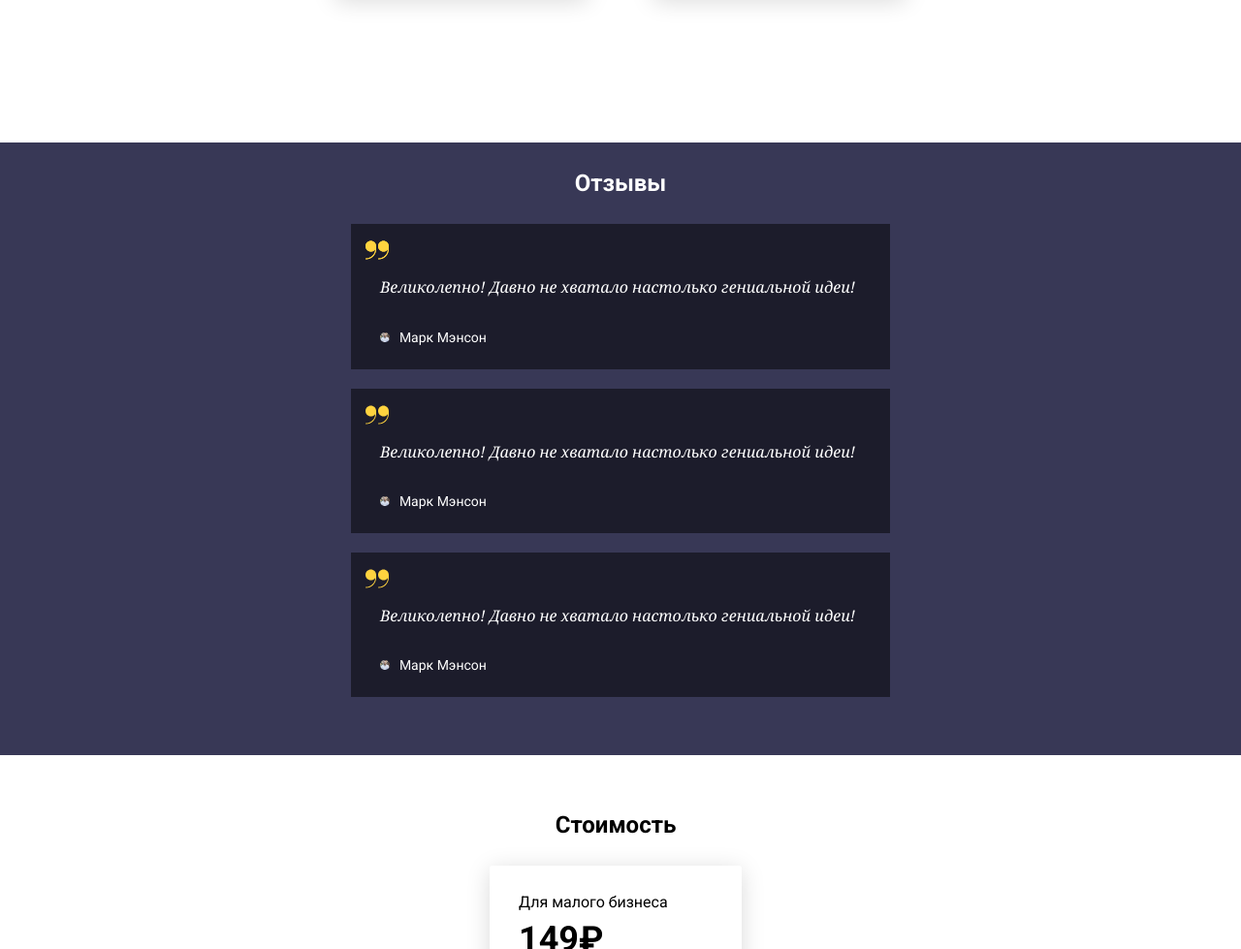
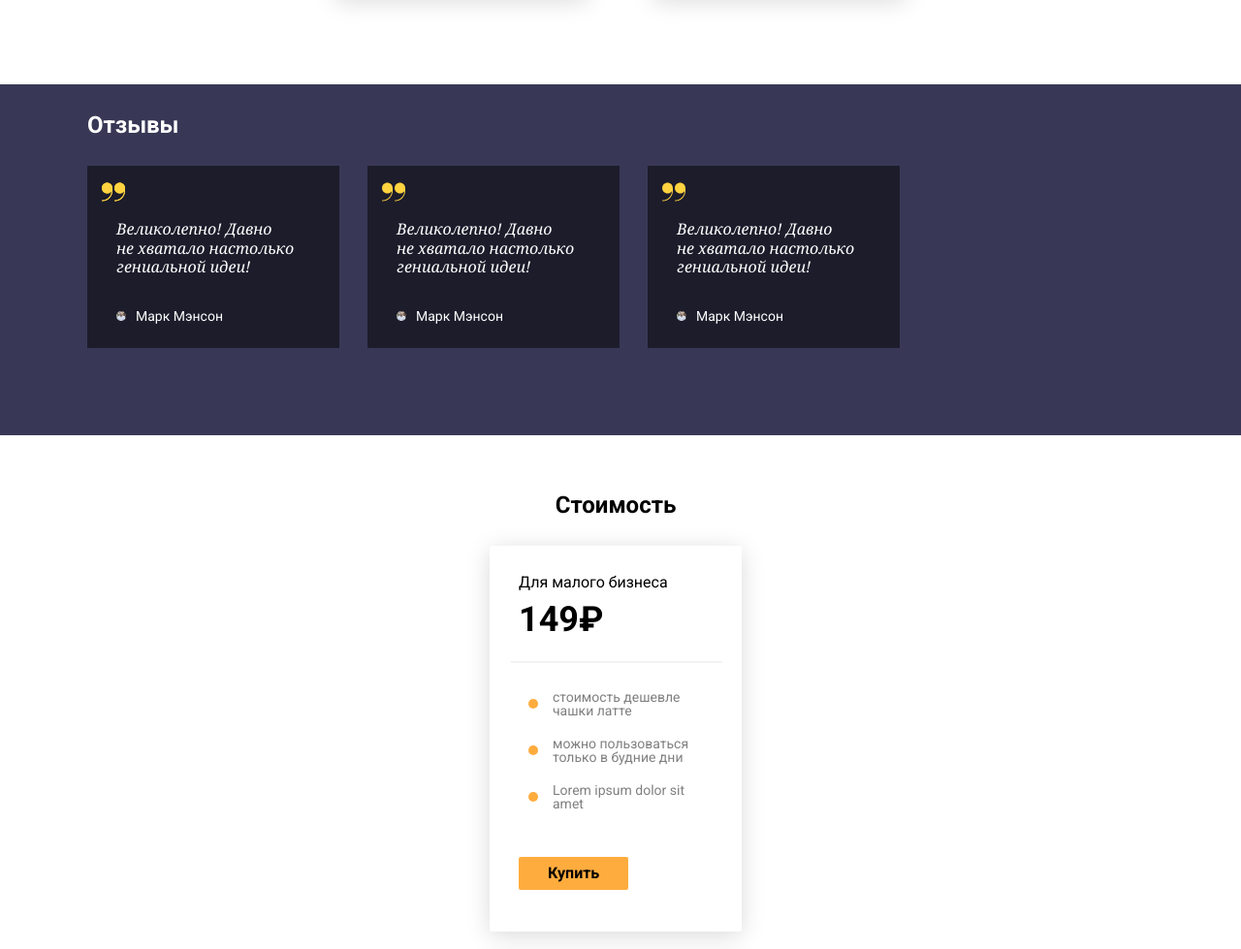
Before and after one commit to evgeny-matveev/HSE-responsive-landing, a plain HTML site: page index.html in a window 1280 px wide. Shown: the part 1257-2236 px from the top of the page at 97% size. Drawn offline with Linux system fonts and the light colour scheme.

Commit message:
Адаптировали отзывы под 768

```diff
--- a/style/responsive.css
+++ b/style/responsive.css
@@ -54,6 +54,21 @@
   .keypoints article:nth-child(3) {
     margin-top: 60px;
   }
+  .reviews {
+    display: block;
+
+    margin-top: 0;
+    padding: 30px 90px 60px;
+  }
+  .reviews blockquote {
+    display: inline-block;
+
+    width: 260px;
+    margin-top: 0;
+  }
+  .reviews blockquote:nth-child(3) {
+    margin: 30px 25px;
+  }
 }
 
 
```
